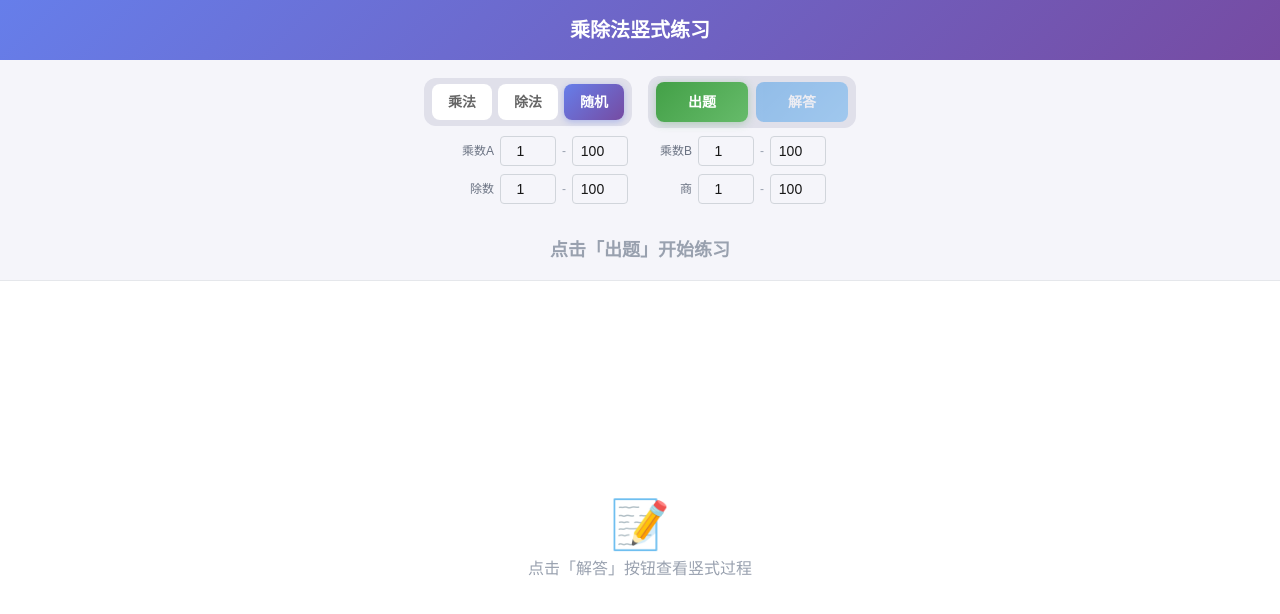
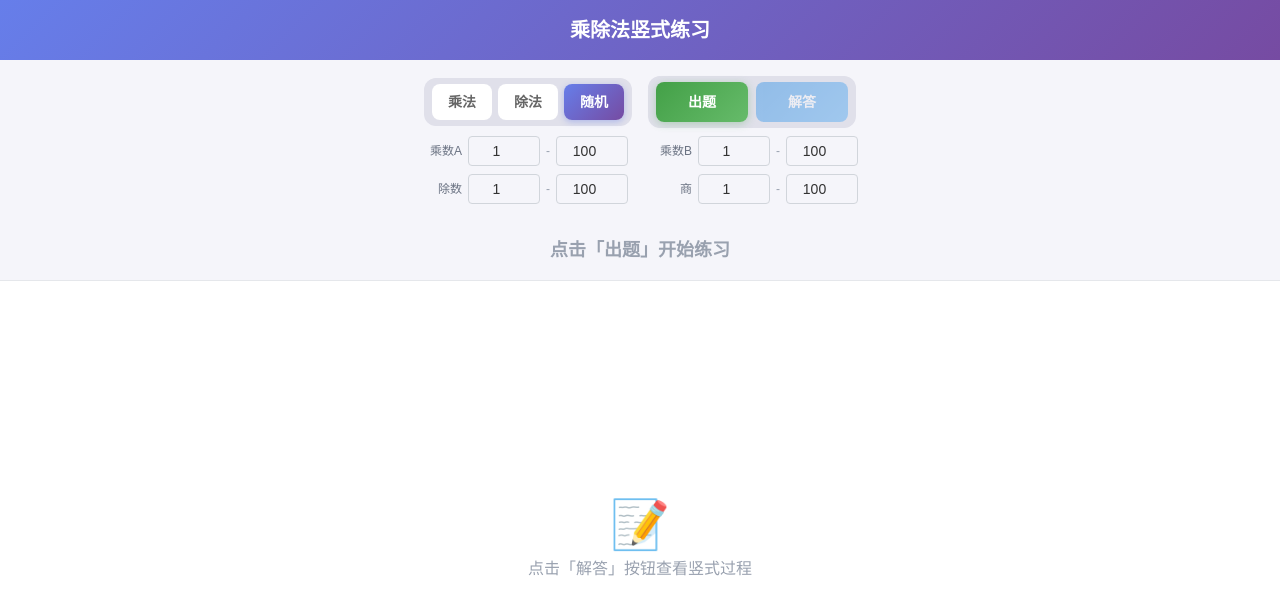
Before and after one commit to neoxie/multiply-divide, a Next.js app: page / in a window 1280 px wide. Shown: the top 614 px of the page. Built offline with nearby package versions, Linux system fonts and the light colour scheme.

Commit message:
style: update RangeInput component styles for improved appearance

```diff
--- a/app/page.tsx
+++ b/app/page.tsx
@@ -48,8 +48,8 @@ function RangeInput({ label, config, configKey, onChange }: {
         value={minStr}
         onChange={(e) => setMinStr(e.target.value)}
         onBlur={() => commit("min", minStr)}
-        className="w-14 px-1.5 py-1 text-center text-sm border rounded"
-        style={{ borderColor: "#d1d5db" }}
+        className="w-[4.5rem] px-1.5 py-1 text-center text-sm border rounded"
+        style={{ borderColor: "#d1d5db", color: "#333" }}
       />
       <span className="text-xs text-gray-400">-</span>
       <input
@@ -59,8 +59,8 @@ function RangeInput({ label, config, configKey, onChange }: {
         value={maxStr}
         onChange={(e) => setMaxStr(e.target.value)}
         onBlur={() => commit("max", maxStr)}
-        className="w-14 px-1.5 py-1 text-center text-sm border rounded"
-        style={{ borderColor: "#d1d5db" }}
+        className="w-[4.5rem] px-1.5 py-1 text-center text-sm border rounded"
+        style={{ borderColor: "#d1d5db", color: "#333" }}
       />
     </div>
   );
```
